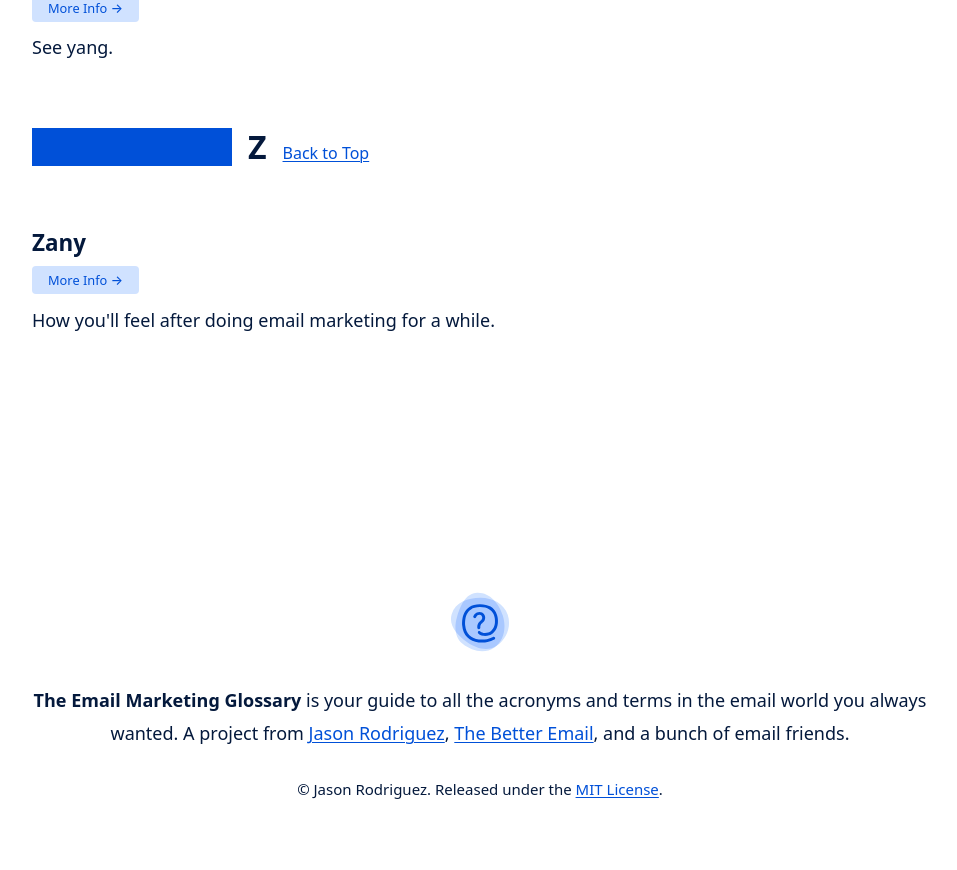
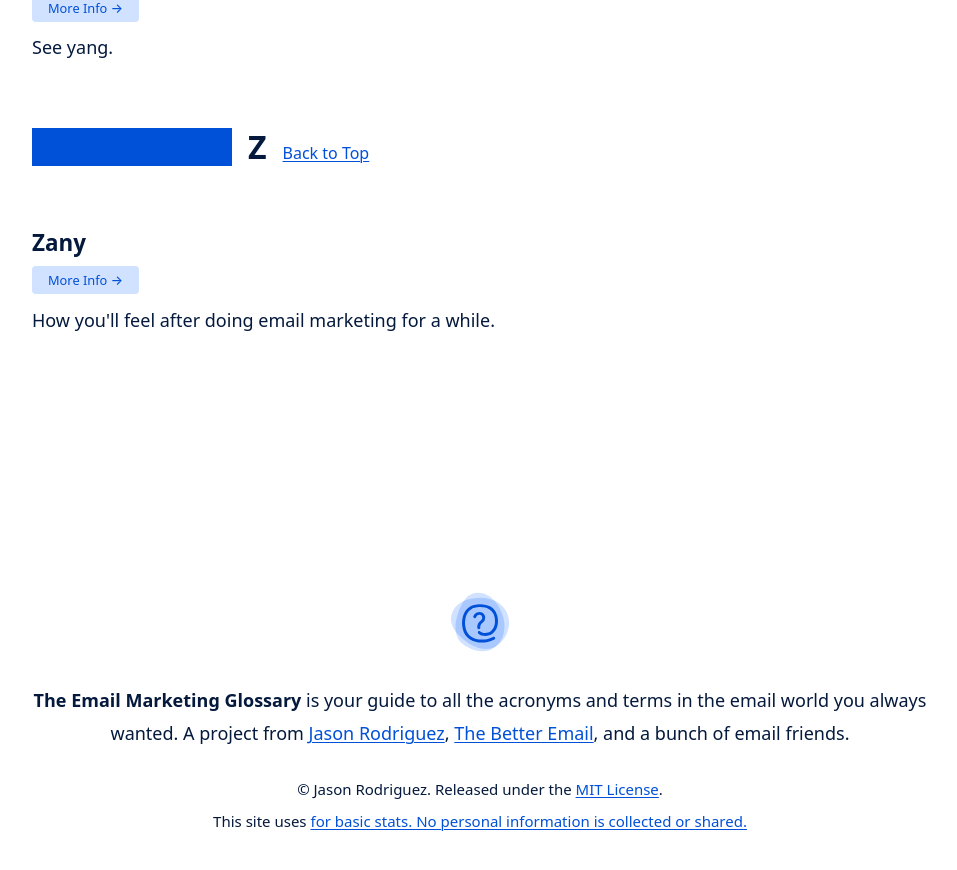
Before and after one commit to rodriguezcommaj/email-marketing-glossary, a Jekyll site: the page built from index.html, in a window 1280 px wide and 900 px high, scrolled down 27677 px. Shown: the top 870 px of the window, without its empty margins (160-1117 px from the left). Built offline with Jekyll 4.4.1, drawn with Linux system fonts in a browser that asks for light colours.

Commit message:
Added tracking notice in footer.

```diff
--- a/_includes/footer.html
+++ b/_includes/footer.html
@@ -2,6 +2,10 @@
     <div class="container">
         <img src="../assets/logo.svg" alt="" width="60">
         <p><strong>The Email Marketing Glossary</strong> is your guide to all the acronyms and terms in the email world you always wanted. A project from <a href="https://rodriguezcommaj.com">Jason Rodriguez</a>, <a href="https://thebetter.email">The Better Email</a>, and a bunch of email friends.</p>
-        <small>&copy; Jason Rodriguez. Released under the <a href="https://github.com/rodriguezcommaj/email-marketing-glossary/blob/main/LICENSE">MIT License</a>.</small>
+        <small>
+            &copy; Jason Rodriguez. Released under the <a href="https://github.com/rodriguezcommaj/email-marketing-glossary/blob/main/LICENSE">MIT License</a>.
+            <br>
+            This site uses <a href="https://microanalytics.io/">for basic stats. No personal information is collected or shared.</a>
+        </small>
     </div>
 </footer>
```
